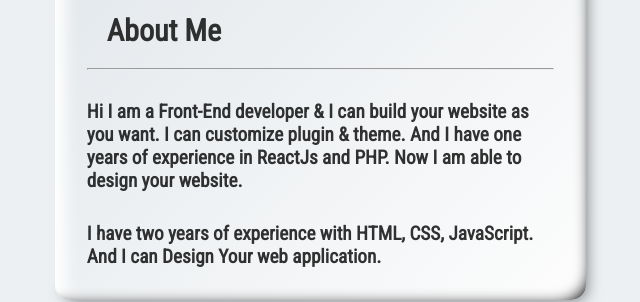
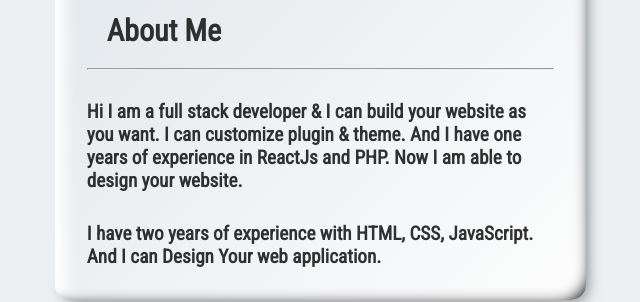
Before and after one commit to karmveersarwara/my, a plain HTML site: page index.html in a window 1280 px wide. Shown: the part 135-437 px from the top of the page, 598-1238 px from the left. Drawn offline with Linux system fonts and the light colour scheme.

Commit message:
Update index.html

```diff
--- a/index.html
+++ b/index.html
@@ -26,7 +26,7 @@
 	 <main>
 	 	<div class="main" id="about">
 	 		<h2>About Me</h2> <hr>
-	 	    <p>Hi I am a Front-End developer & I can build your website as you want.
+	 	    <p>Hi I am a full stack developer & I can build your website as you want.
 				  I can customize plugin &  theme. And I have one years of experience in ReactJs and PHP. Now I am able to design your website.</p>
 	 	   <p>I have two years of experience with HTML, CSS, JavaScript. And I can Design Your web application.</p>
 	 	</div>
```
